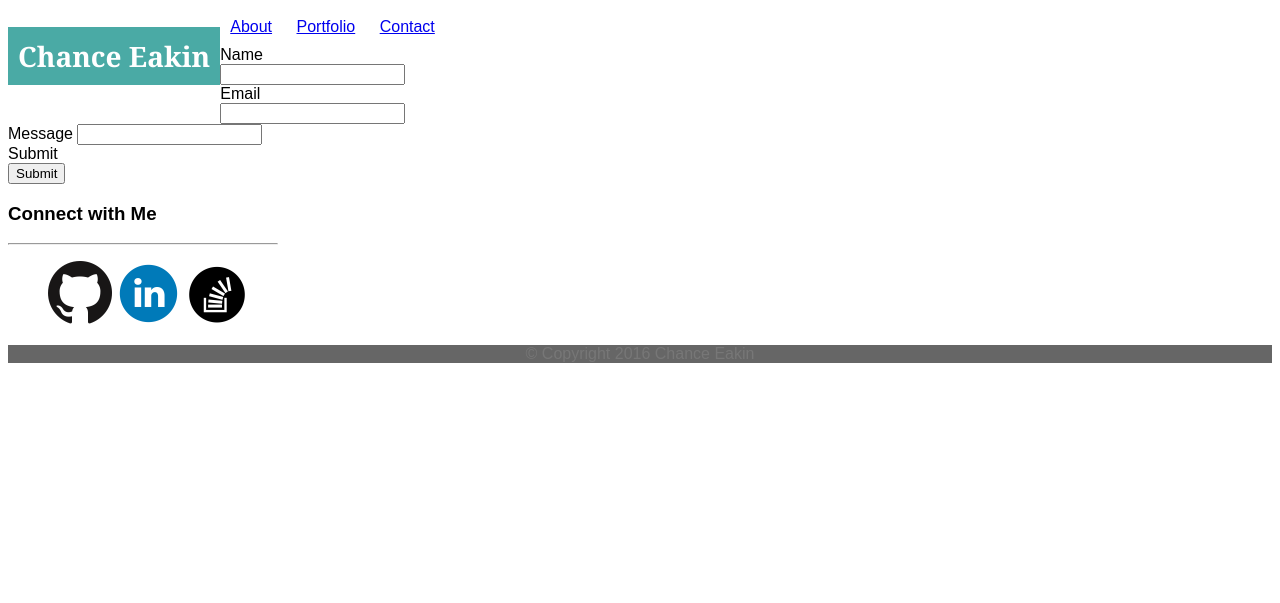
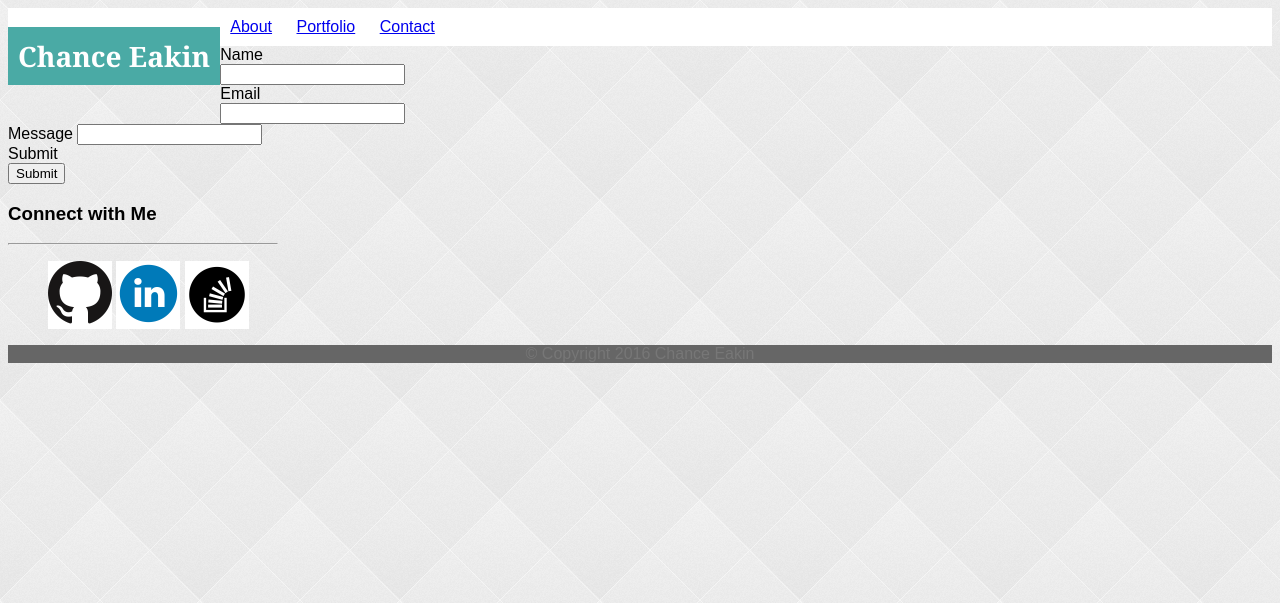
Before and after one commit to chanceeakin/Basic-Portfolio, a PHP site: page /contact.html in a window 1280 px wide. Shown: the top 603 px of the page. Run offline with PHP 8.4, Linux system fonts and the light colour scheme.

Commit message:
fixed the background image

```diff
--- a/assets/css/style.css
+++ b/assets/css/style.css
@@ -1,6 +1,6 @@
 body {
-    background-image: "assets/images/diamond_upholstery.png";
-    background-repeat: repeat;
+    background-image: url(../images/diamond_upholstery.png);
+    background-repeat: repeat-x repeat-y;
     font-family: 'Arial', 'Helvetica Neue', Helvetica, sans-serif;
 }
 
@@ -50,14 +50,12 @@
 }
 
 #about-me {
-    background-color: #ffffff;
     width: 650px;
     margin: 0px;
     padding: 0px;
 }
 
 #sidebar {
-    background-color: #ffffff;
     width: 270px;
     margin: 0px;
     padding: 0px;
```
Also changed, not shown: README.md.
